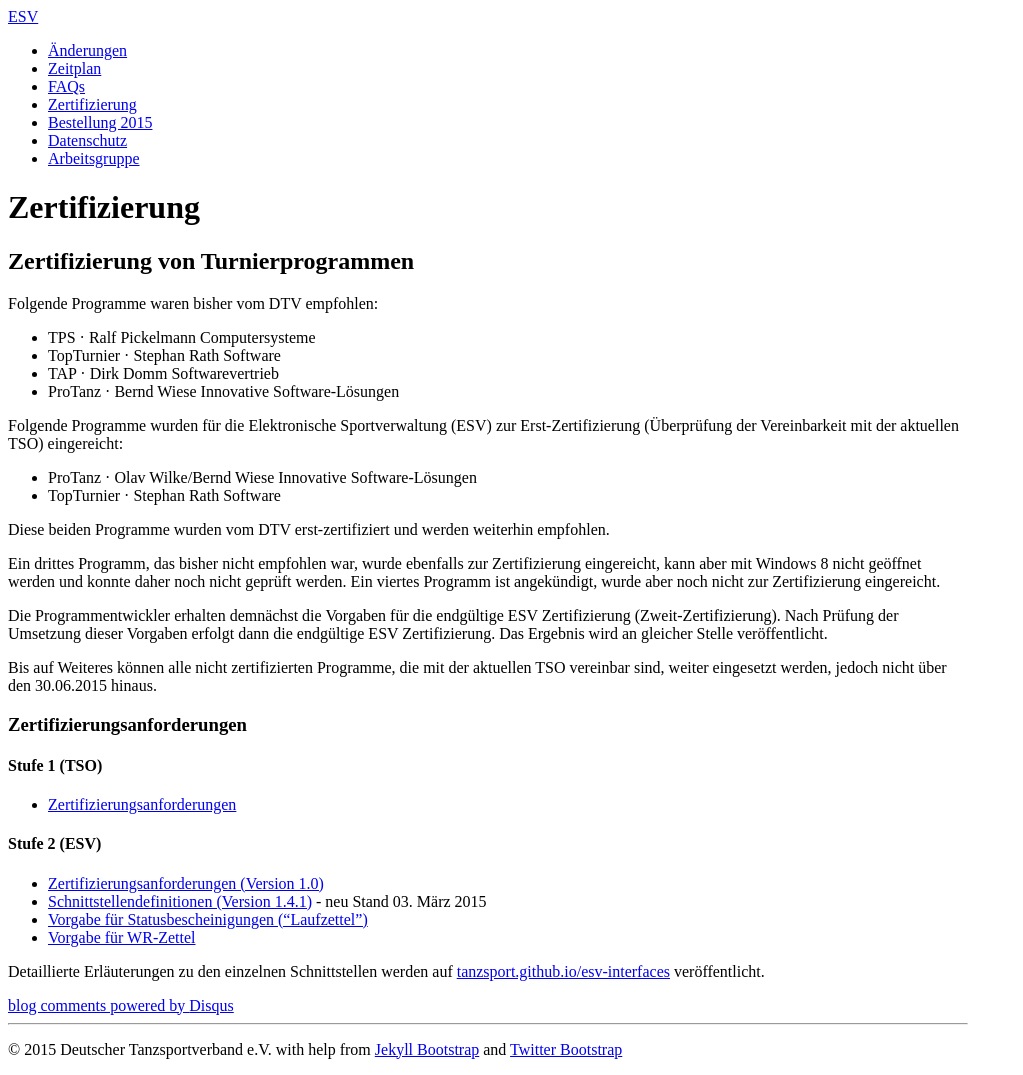
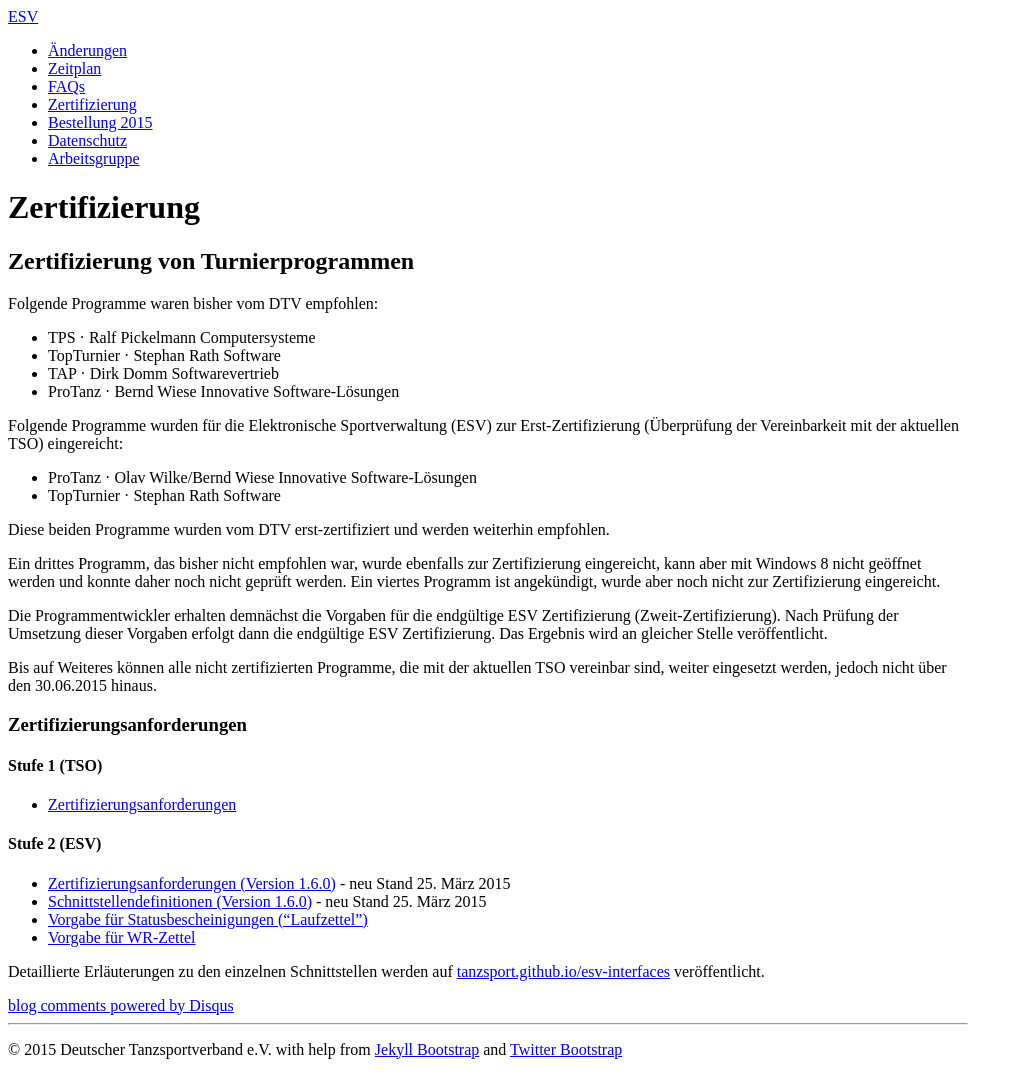
Before and after one commit to tanzsport/esv-faq, a Jekyll site: the page built from esv/04-zertifizierung.md, in a window 1280 px wide. Shown: the whole page, without its empty margins (0-1023 px from the left). Built offline with Jekyll 4.4.1, drawn with Linux system fonts in a browser that asks for light colours; comment, search, counter and statistics services are not loaded.

Commit message:
Zertifizierungsdokumente Version 1.6.0.

```diff
--- a/esv/04-zertifizierung.md
+++ b/esv/04-zertifizierung.md
@@ -37,8 +37,8 @@ Bis auf Weiteres können alle nicht zertifizierten Programme, die mit der aktuel
 
 #### Stufe 2 (ESV) ###
 
-* [Zertifizierungsanforderungen (Version 1.0)](../assets/zertifizierung_stufe2/Anforderungen_1.0.pdf)
-* [Schnittstellendefinitionen (Version 1.4.1)](../assets/zertifizierung_stufe2/Schnittstellen_1.4.1.pdf) - neu Stand 03. März 2015
+* [Zertifizierungsanforderungen (Version 1.6.0)](../assets/zertifizierung_stufe2/Anforderungen_1.6.0.pdf) - neu Stand 25. März 2015
+* [Schnittstellendefinitionen (Version 1.6.0)](../assets/zertifizierung_stufe2/Schnittstellen_1.6.0.pdf) - neu Stand 25. März 2015
 * [Vorgabe für Statusbescheinigungen ("Laufzettel")](../assets/zertifizierung_stufe2/Vorgabe_Statusbescheinigung.pdf)
 * [Vorgabe für WR-Zettel](../assets/zertifizierung_stufe2/Vorgabe_WRZettel.jpg)
 
```
Also changed, not shown: index.md (+2 -1 lines), 2 other files.
